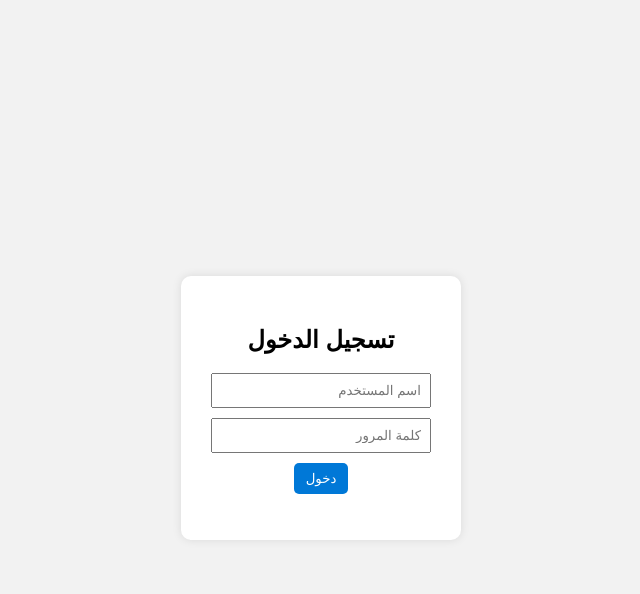
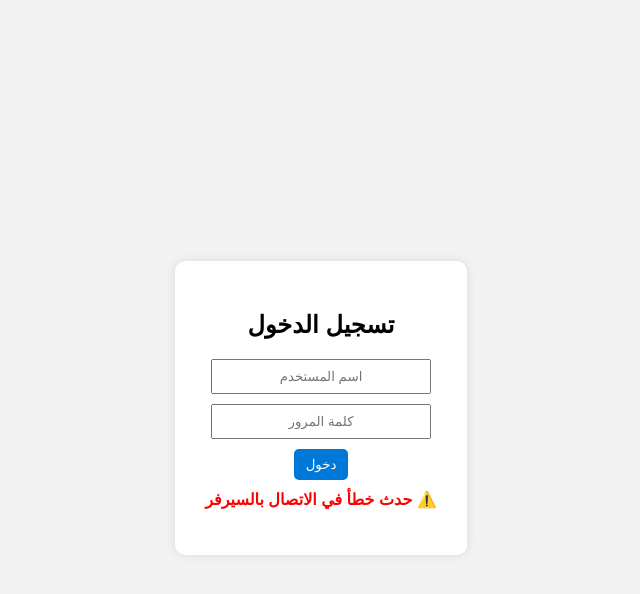
Before and after one commit to abdulkarimmohmmed-2007/Klkl-apll, a website: page login.html in a window 1280 px wide. Both pictures are taken after a click on the button "دخول". Shown: the whole page, without its empty margins (319-959 px from the left). Drawn offline with Linux system fonts and the light colour scheme; no server answers.

Commit message:
Update login.html

```diff
--- a/login.html
+++ b/login.html
@@ -24,6 +24,7 @@
       width: 200px;
       margin: 10px auto;
       padding: 8px;
+      text-align: center;
     }
     button {
       padding: 8px 12px;
@@ -32,6 +33,10 @@
       border: none;
       border-radius: 5px;
       cursor: pointer;
+    }
+    #msg {
+      margin-top: 10px;
+      font-weight: bold;
     }
   </style>
 </head>
@@ -48,7 +53,12 @@
     async function login() {
       const username = document.getElementById("username").value;
       const password = document.getElementById("password").value;
+      const msg = document.getElementById("msg");
 
+      msg.innerText = "⏳ جاري التحقق...";
+      msg.style.color = "gray";
+
+      try {
         const response = await fetch("/login", {
           method: "POST",
           headers: { "Content-Type": "application/json" },
@@ -57,15 +67,18 @@
 
         const result = await response.json();
 
-      const msg = document.getElementById("msg");
         if (result.success) {
           msg.innerText = "✅ تم تسجيل الدخول بنجاح!";
           msg.style.color = "green";
           setTimeout(() => {
-          window.location.href = "/index.html"; // بعد النجاح يفتح الصفحة الرئيسية
+            window.location.href = "/index.html";
           }, 1000);
         } else {
           msg.innerText = "❌ اسم المستخدم أو كلمة المرور غير صحيحة";
+          msg.style.color = "red";
+        }
+      } catch (err) {
+        msg.innerText = "⚠️ حدث خطأ في الاتصال بالسيرفر";
         msg.style.color = "red";
       }
     }
```
Lines whose indentation alone changed are shown as unchanged.
